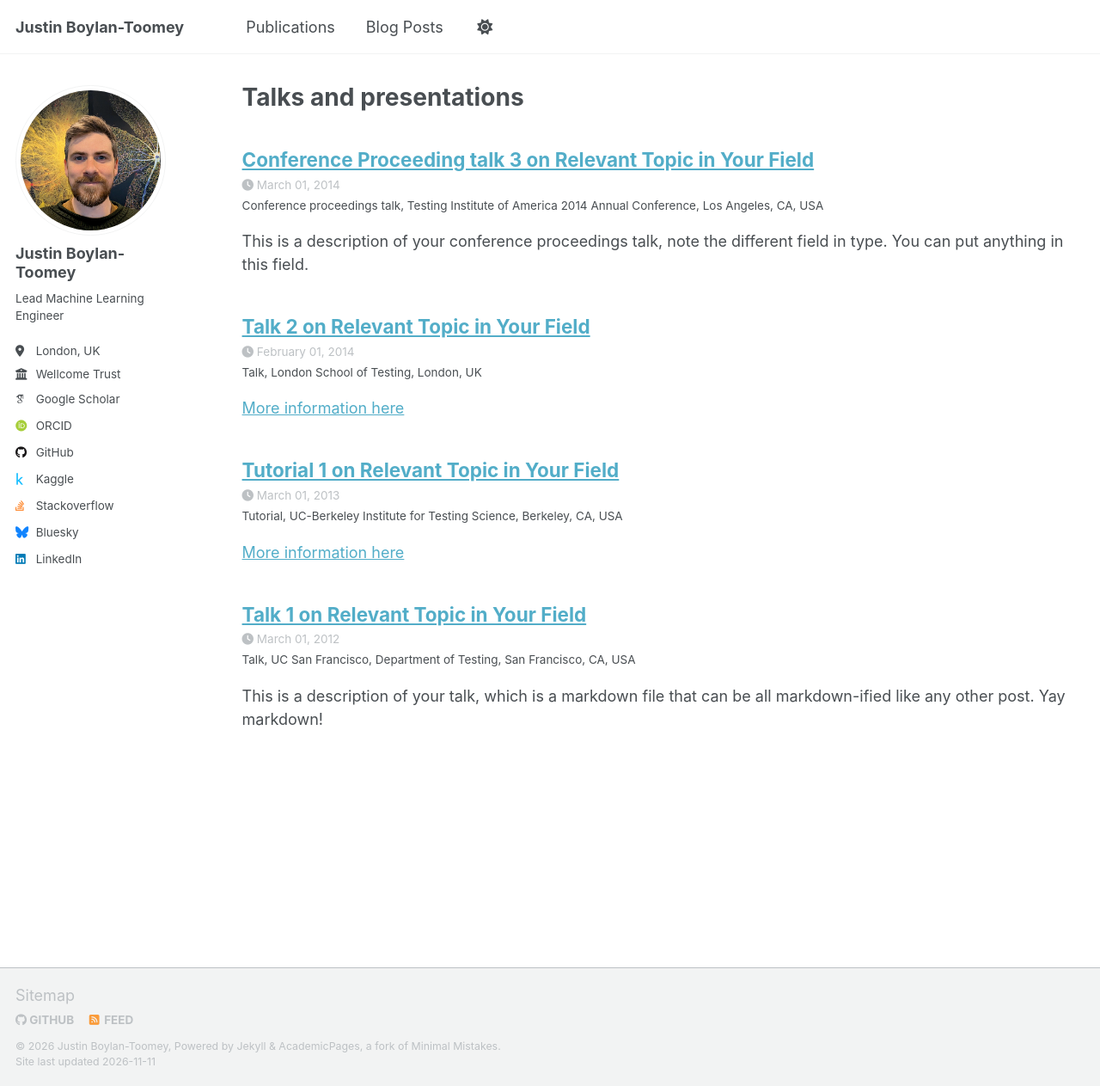
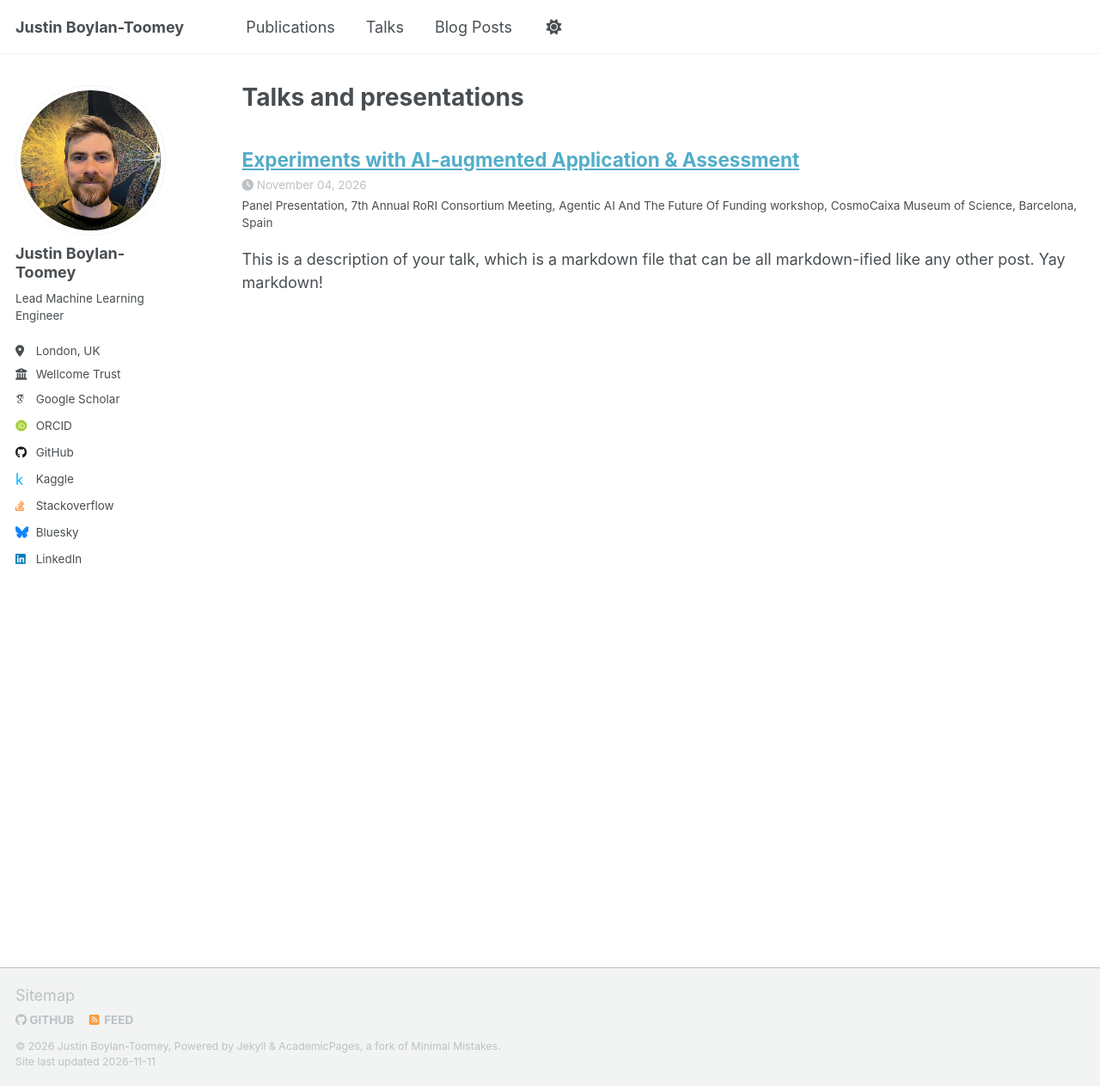
Before and after one commit to justinbt1/justinbt1.github.io, a Jekyll site: the page built from _pages/talks.html, in a window 1280 px wide and 1263 px high. Shown: the whole window at 86% size. Built offline with Jekyll 4.4.1, drawn with Linux system fonts in a browser that asks for light colours; some web fonts are replaced; a script that is not in the unit is left out.

Commit message:
Added talks section

```diff
--- a/_data/navigation.yml
+++ b/_data/navigation.yml
@@ -11,8 +11,8 @@ main:
   - title: "Publications"
     url: /publications/
 
-  #- title: "Talks"
-  #  url: /talks/
+  - title: "Talks"
+    url: /talks/
 
   #- title: "Teaching"
   #  url: /teaching/
--- a/_talks/2012-03-01-talk-1.md
+++ /dev/null
@@ -1,11 +0,0 @@
----
-title: "Talk 1 on Relevant Topic in Your Field"
-collection: talks
-type: "Talk"
-permalink: /talks/2012-03-01-talk-1
-venue: "UC San Francisco, Department of Testing"
-date: 2012-03-01
-location: "San Francisco, CA, USA"
----
-
-This is a description of your talk, which is a markdown file that can be all markdown-ified like any other post. Yay markdown!
--- a/_talks/2013-03-01-tutorial-1.md
+++ /dev/null
@@ -1,13 +0,0 @@
----
-title: "Tutorial 1 on Relevant Topic in Your Field"
-collection: talks
-type: "Tutorial"
-permalink: /talks/2013-03-01-tutorial-1
-venue: "UC-Berkeley Institute for Testing Science"
-date: 2013-03-01
-location: "Berkeley, CA, USA"
----
-
-[More information here](http://exampleurl.com)
-
-This is a description of your tutorial, note the different field in type. This is a markdown files that can be all markdown-ified like any other post. Yay markdown!
--- a/_talks/2014-02-01-talk-2.md
+++ /dev/null
@@ -1,13 +0,0 @@
----
-title: "Talk 2 on Relevant Topic in Your Field"
-collection: talks
-type: "Talk"
-permalink: /talks/2014-02-01-talk-2
-venue: "London School of Testing"
-date: 2014-02-01
-location: "London, UK"
----
-
-[More information here](http://example2.com)
-
-This is a description of your talk, which is a markdown files that can be all markdown-ified like any other post. Yay markdown!
--- a/_talks/2014-03-01-talk-3.md
+++ /dev/null
@@ -1,11 +0,0 @@
----
-title: "Conference Proceeding talk 3 on Relevant Topic in Your Field"
-collection: talks
-type: "Conference proceedings talk"
-permalink: /talks/2014-03-01-talk-3
-venue: "Testing Institute of America 2014 Annual Conference"
-date: 2014-03-01
-location: "Los Angeles, CA, USA"
----
-
-This is a description of your conference proceedings talk, note the different field in type. You can put anything in this field.
--- /dev/null
+++ b/_talks/2026-11-04-talk-1.md
@@ -0,0 +1,11 @@
+---
+title: "Experiments with AI-augmented Application & Assessment"
+collection: talks
+type: "Panel Presentation"
+permalink: /talks/2012-03-01-talk-1
+venue: "7th Annual RoRI Consortium Meeting, Agentic AI And The Future Of Funding workshop"
+date: 2026-11-04
+location: "CosmoCaixa Museum of Science, Barcelona, Spain"
+---
+
+This is a description of your talk, which is a markdown file that can be all markdown-ified like any other post. Yay markdown!
```
Also changed, not shown: _posts/2026-10-22-python-rounding.md (+1 -1 lines).
